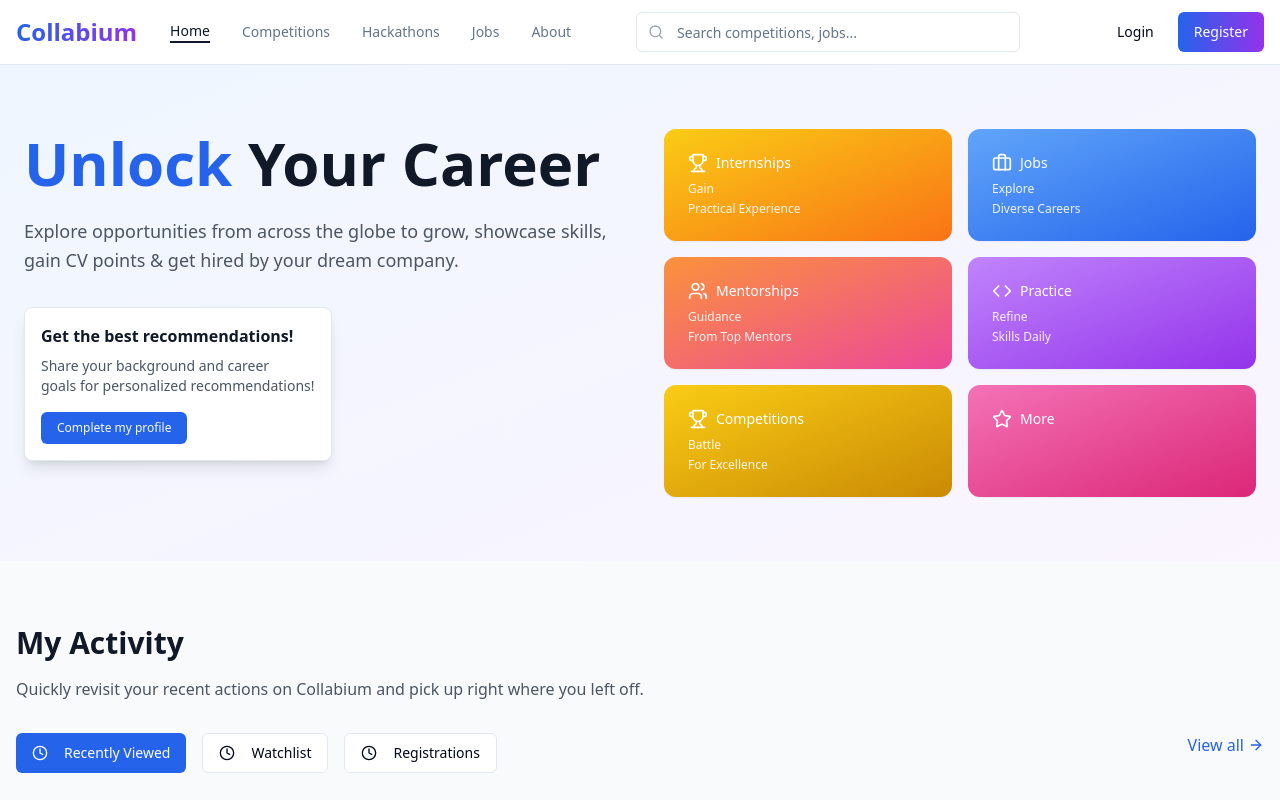
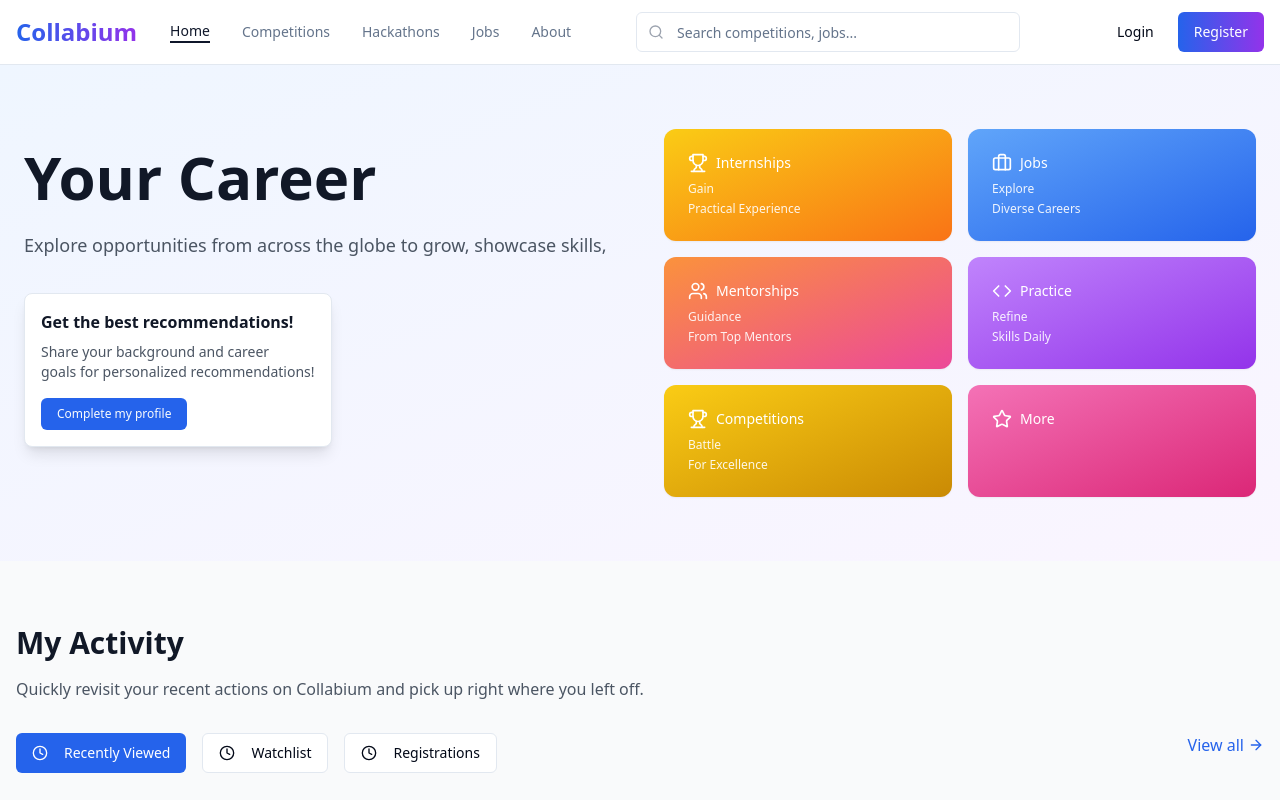
Before and after one commit to kanishkk18/collabium, a React (Vite) app: page / in a window 1280 px wide. Shown: the top 800 px of the page. Built offline with nearby package versions, Linux system fonts and the light colour scheme.

Commit message:
Update Index.tsx

```diff
--- a/src/pages/Index.tsx
+++ b/src/pages/Index.tsx
@@ -160,11 +160,11 @@ const Index = () => {
       background: "bg-gradient-to-br from-orange-300 to-orange-500",
       icon: "🎤"
     },
-    {
-      title: "College Festivals",
-      background: "bg-gradient-to-br from-yellow-400 to-yellow-600",
-      icon: "🏆"
-    }
+    // {
+    //   title: "College Festivals",
+    //   background: "bg-gradient-to-br from-yellow-400 to-yellow-600",
+    //   icon: "🏆"
+    // }
   ];
 
   const stats = [
@@ -173,7 +173,7 @@ const Index = () => {
     { label: "Opportunities", value: "130K+", color: "text-purple-600" },
     { label: "Brands trust us", value: "800+", color: "text-orange-600" },
     { label: "Organisations", value: "42K+", color: "text-pink-600" },
-    { label: "Countries", value: "78+", color: "text-indigo-600" }
+    // { label: "Countries", value: "78+", color: "text-indigo-600" }
   ];
 
   const activityTabs = [
@@ -212,11 +212,11 @@ const Index = () => {
             {/* Left Content */}
             <div>
               <h1 className="text-4xl md:text-6xl font-semibold text-gray-900 mb-6">
-                <span className="text-blue-600">Unlock </span>Your Career
+                <span className="text-blue-600"> </span>Your Career
               </h1>
               <p className="text-lg text-gray-600 font-normal mb-8 leading-relaxed">
                 Explore opportunities from across the globe to grow, showcase skills, <br/>
-                gain CV points & get hired by your dream company.
+
               </p>
 
               {/* Profile Completion Card */}
```
